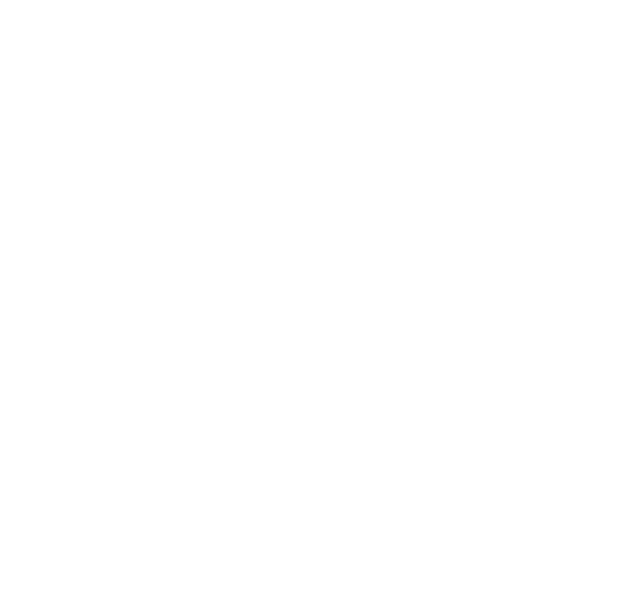
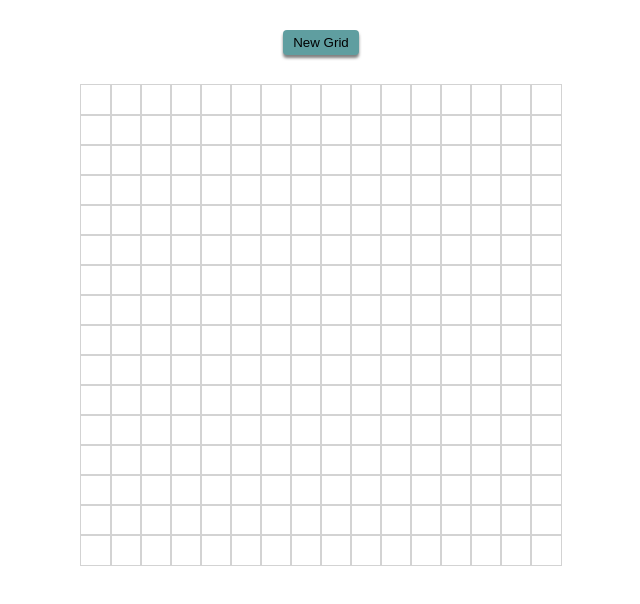
Before and after one commit to jessna96/etch-a-sketch, a plain HTML site: page index.html in a window 1280 px wide. Shown: the whole page, without its empty margins (319-959 px from the left). Drawn offline with Linux system fonts and the light colour scheme.

Commit message:
added grid and one color hover style

```diff
--- a/index.html
+++ b/index.html
@@ -5,10 +5,11 @@
           content="width=device-width, user-scalable=no, initial-scale=1.0, maximum-scale=1.0, minimum-scale=1.0">
     <meta http-equiv="X-UA-Compatible" content="ie=edge">
     <link rel="stylesheet" href="style.css">
-    <script src="script.js"></script>
+    <script src="script.js" defer></script>
     <title>Etch a Sketch</title>
 </head>
 <body>
-
+    <div class="button_container"><button id="new_grid_btn">New Grid</button></div>
+    <div class="grid_container"></div>
 </body>
 </html>
--- a/script.js
+++ b/script.js
@@ -0,0 +1,44 @@
+const createGrid = (size) => {
+    let gridHTML = ``;
+    for (let i = 0; i < size; i++) {
+        gridHTML += `<div class="row">`;
+        for (let i = 0; i < size; i++) {
+            gridHTML += `<div class="row_item"></div>`;
+        }
+        gridHTML += `</div>`;
+    }
+    return gridHTML;
+}
+
+const renderGrid = (gridSize) => {
+    const divGrid = document.querySelector(".grid_container");
+    divGrid.innerHTML = createGrid(gridSize);
+}
+
+const updateDOM = () => {
+    const squares = document.querySelectorAll(".row_item");
+    squares.forEach((square) => {
+        square.addEventListener('mouseover', (event) => {
+            event.target.setAttribute('style', 'background-color: lightblue');
+        });
+    });
+}
+
+const render = (gridSize)=>{
+    renderGrid(gridSize);
+    updateDOM();
+};
+
+render(16);
+
+//add 10% of black: CSS filter: brightness(100%)  -> 0% is completely black
+
+const newGridBtn = document.querySelector("#new_grid_btn");
+
+newGridBtn.addEventListener('click', () => {
+    let newSize = prompt('What size (squares x squares) do you want the new grid to be?');
+    if (newSize > 100) {
+        newSize = prompt('Please choose a value smaller than 100 squares:');
+    }
+    render(newSize);
+});
--- a/style.css
+++ b/style.css
@@ -0,0 +1,38 @@
+.grid_container div {
+    outline: 1px solid lightgrey;
+}
+
+.grid_container {
+    display: flex;
+    flex-direction: column;
+    height: 60vh;
+    width: 60vh;
+    margin: 0 auto;
+}
+
+.row {
+    flex: 1;
+    display: flex;
+}
+
+.row_item {
+    flex: 1;
+}
+
+.button_container {
+    display: flex;
+    justify-content: center;
+    margin: 30px 0;
+}
+
+button {
+    padding: 5px 10px;
+    background-color: cadetblue;
+    box-shadow: 0px 3px 3px 0px rgba(0, 0, 0, 0.5);
+    border: 0;
+    border-radius: 4px;
+}
+
+button:hover {
+    cursor: pointer;
+}
```
